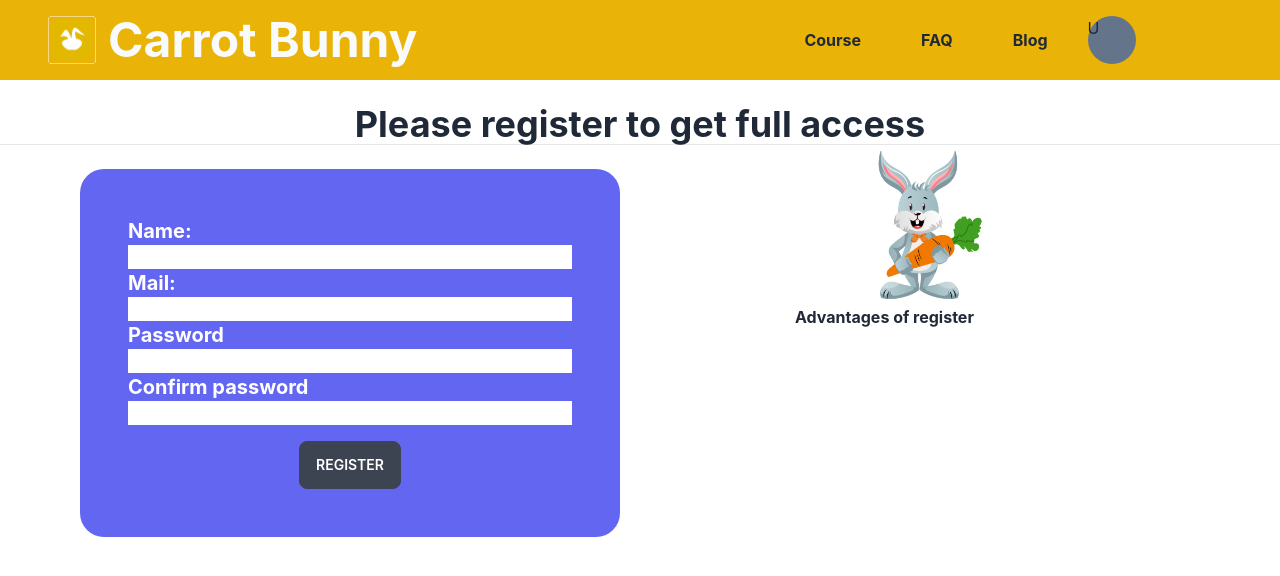
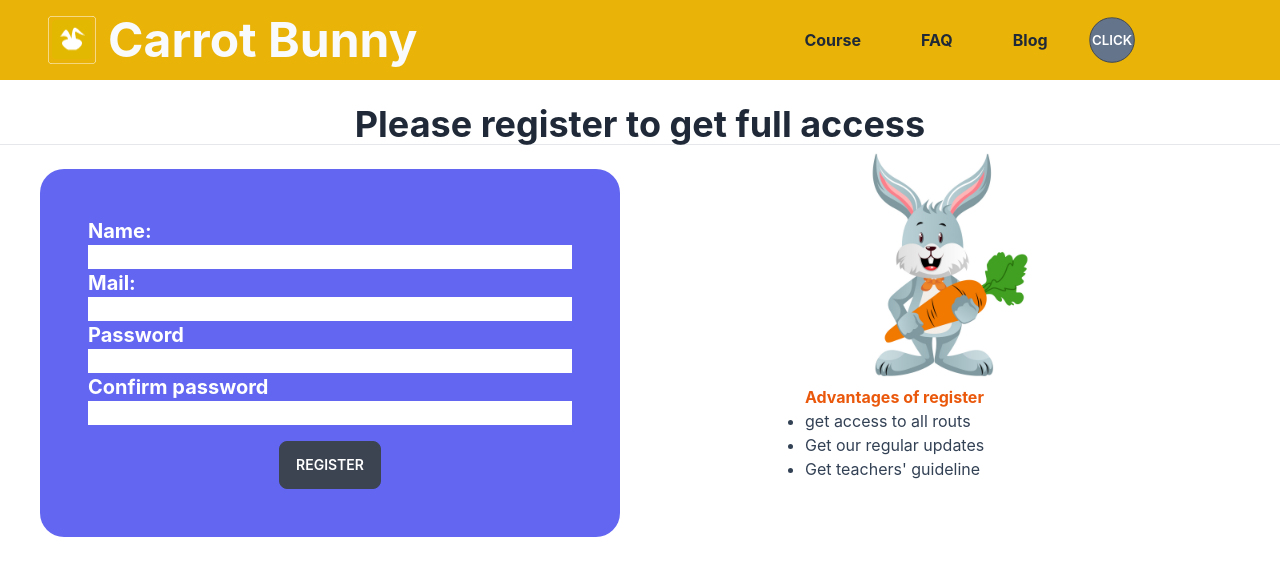
Before and after one commit to sami019325/assignmnet-10-carrot-bunny-, a React (Create React App) app: page /register in a window 1280 px wide. Shown: the top 576 px of the page. Built offline with nearby package versions, Linux system fonts and the light colour scheme; no server answers; a web font is replaced by a local one.

Commit message:
register add

```diff
--- a/src/Components/NavBar/NavBar.js
+++ b/src/Components/NavBar/NavBar.js
@@ -7,13 +7,14 @@ import './NavBar.css'
 import { SharedContext } from '../User/ShareData';
 const NavBar = () => {
     const [IsBtnActive, setIsBtnActive] = useState(true)
-    const { user } = useContext(SharedContext)
+    const { user, DisplayUser } = useContext(SharedContext)
+    console.log(DisplayUser)
     return (
         <nav className='bg-yellow-500 h-20 grid grid-cols-6 sticky top-0 z-50'>
             <div className='flex items-center justify-start pl-12 gap-3 px-3 col-span-4 md:col-span-3 '>
                 <Link to='/'> <img src={logo} className='w-12 h-12' alt="app logo a bunny" /></Link>
                 <Link to='/'>
-                    <h1 className='text-xl md:text-5xl text-slate-50 font-bold select-none'>Carrot Bunny  </h1>
+                    <h1 className='text-xl md:text-5xl text-slate-50 font-bold select-none'>Carrot Bunny</h1>
                 </Link>
             </div>
             <div className='col-span-2 md:col-span-3 flex  justify-center items-center'>
@@ -22,16 +23,23 @@ const NavBar = () => {
                         <Link className='p-5 font-bold hover:bg-yellow-300 rounded-xl' to='/course'>Course</Link>
                         <Link className='p-5 font-bold hover:bg-yellow-300 rounded-xl' to=''>FAQ</Link>
                         <Link className='p-5 font-bold hover:bg-yellow-300 rounded-xl' to=''>Blog</Link>
-                        <div className='w-12 h-12 rounded-full bg-slate-500'>U</div>
+                        <div className="dropdown dropdown-end ">
+                            <label tabIndex={0} className="btn m-auto w-12 h-12 rounded-full bg-slate-500">Click</label>
+                            <ul tabIndex={0} className="dropdown-content menu p-2 shadow bg-base-100 rounded-box w-52">
+                                <li><a>Item 1</a></li>
+                                <li><a>Item 2</a></li>
+                            </ul>
+                        </div>
                     </div>
+
                 </div>
                 <div className={` lg:hidden ${IsBtnActive ? 'hidden' : 'block fixed top-20 bottom-0 left-0 right-0 flex-col bg-blur '}`}>
                     <div className={`grid grid-cols-1 justify-end items-center gap-5 px-10 text-center`}>
                         <Link className='p-5 flex-auto font-bold hover:bg-yellow-300 rounded-xl' to=''>Course</Link>
                         <Link className='p-5 font-bold hover:bg-yellow-300 rounded-xl' to=''>FAQ</Link>
                         <Link className='p-5 font-bold hover:bg-yellow-300 rounded-xl' to=''>Blog</Link>
-                        <div className=' m-auto mt-12 w-20 h-20 rounded-full bg-slate-500'>U</div>
                     </div>
+
                 </div>
                 <div className='lg:hidden flex justify-end items-center bg-yellow-900 p-1 rounded-full select-none text-white'>
                     {
--- a/src/Components/User/CreateUserMail.js
+++ b/src/Components/User/CreateUserMail.js
@@ -17,7 +17,7 @@ const CreateUserMail = () => {
         <>
             <h1 className='text-4xl font-bold text-center mt-6'>Please register to get full access</h1>
             <hr />
-            <div className='grid grid-cols-2 px-20 gap-10'>
+            <div className='grid grid-cols-1 lg:grid-cols-2 px-10 gap-10'>
                 <form className='bg-indigo-500 p-12 w-full m-auto mt-6 rounded-3xl' onSubmit={handleCreateUser}>
                     <div>
                         <p className='text-white font-bold text-xl'>Name:</p>
@@ -33,10 +33,15 @@ const CreateUserMail = () => {
                         </div>
                     </div>
                 </form>
-                <div>
-                    <img className='w-40 m-auto' src={bunny} alt="" />
+                <div className='hidden lg:block'>
+                    <img className='w-60 m-auto' src={bunny} alt="" />
                     <div className='w-6/12 m-auto'>
-                        <h1 className='font-bold'>Advantages of register</h1>
+                        <h1 className='font-bold text-orange-600'>Advantages of register</h1>
+                        <ul className='text-slate-700 list-disc'>
+                            <li>get access to all routs</li>
+                            <li>Get our regular updates</li>
+                            <li>Get teachers' guideline</li>
+                        </ul>
                     </div>
                 </div>
             </div>
--- a/src/Components/User/ShareData.js
+++ b/src/Components/User/ShareData.js
@@ -1,12 +1,14 @@
 
-import { createContext } from 'react';
-import { getAuth, createUserWithEmailAndPassword } from "firebase/auth"
+import { createContext, useEffect, useState } from 'react';
+import { getAuth, createUserWithEmailAndPassword, onAuthStateChanged } from "firebase/auth"
 import app from '../../Firebase/Firebase.config';
 
 const auth = getAuth(app)
 export const SharedContext = createContext()
+
 const ShareData = ({ children }) => {
-
+    const [DisplayUser, setDisplayUser] = useState('No User')
+    // Register
     const CreateUserWithMail = (email, password) => {
         createUserWithEmailAndPassword(auth, email, password)
             .then((userCredential) => {
@@ -20,10 +22,19 @@ const ShareData = ({ children }) => {
                 console.error(errorMessage, errorCode)
             });
     }
+
+    // user change
+    useEffect(() => {
+        const unsuscribe = onAuthStateChanged(
+            auth, logedInUser => {
+                logedInUser && setDisplayUser(logedInUser)
+            }
+        )
+    }, [])
     const user = 'Sami'
     const pass = 'dddd'
 
-    const AuthInfo = { user, pass, CreateUserWithMail }
+    const AuthInfo = { user, pass, CreateUserWithMail, DisplayUser }
     return (
         <SharedContext.Provider value={AuthInfo}>
             {children}
```
